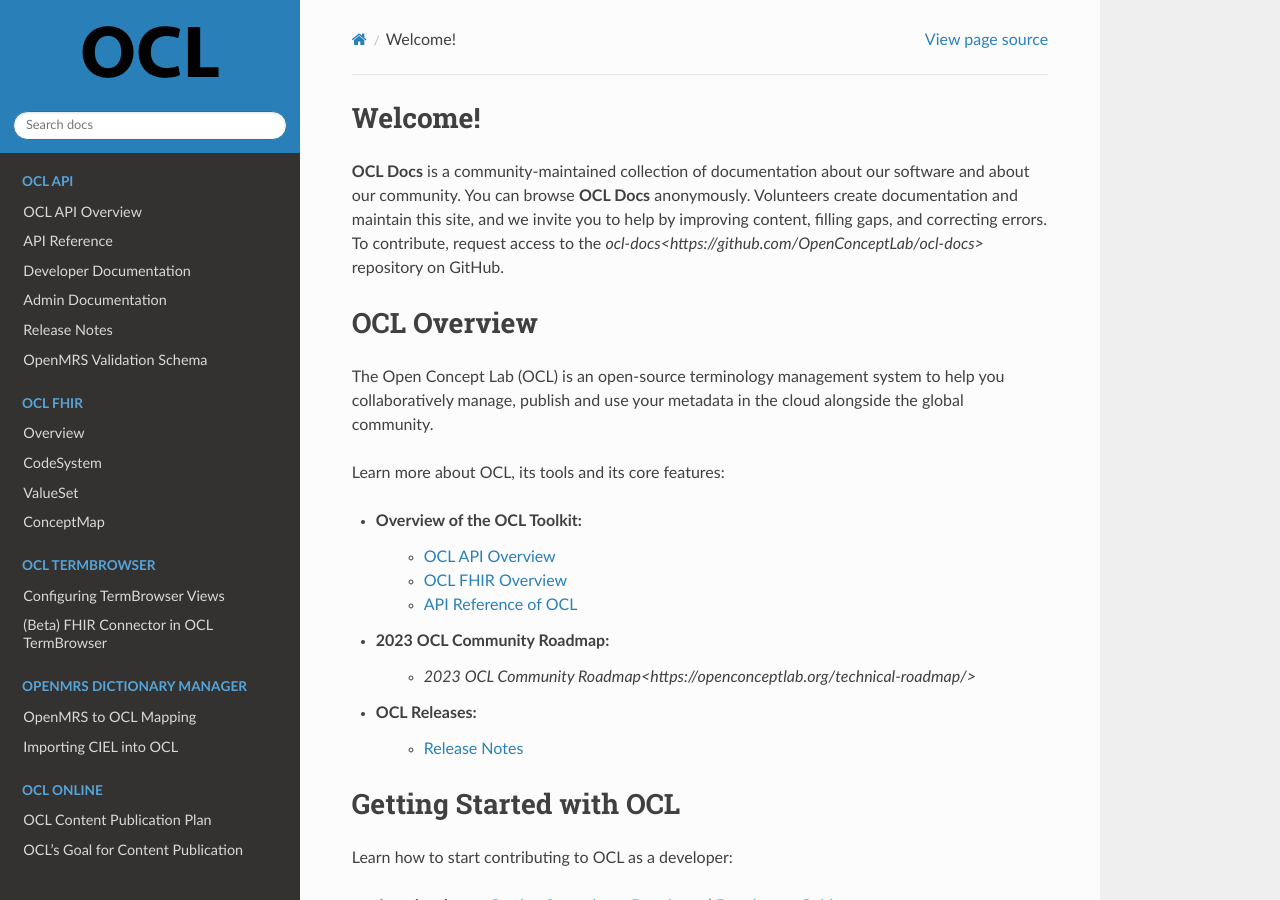
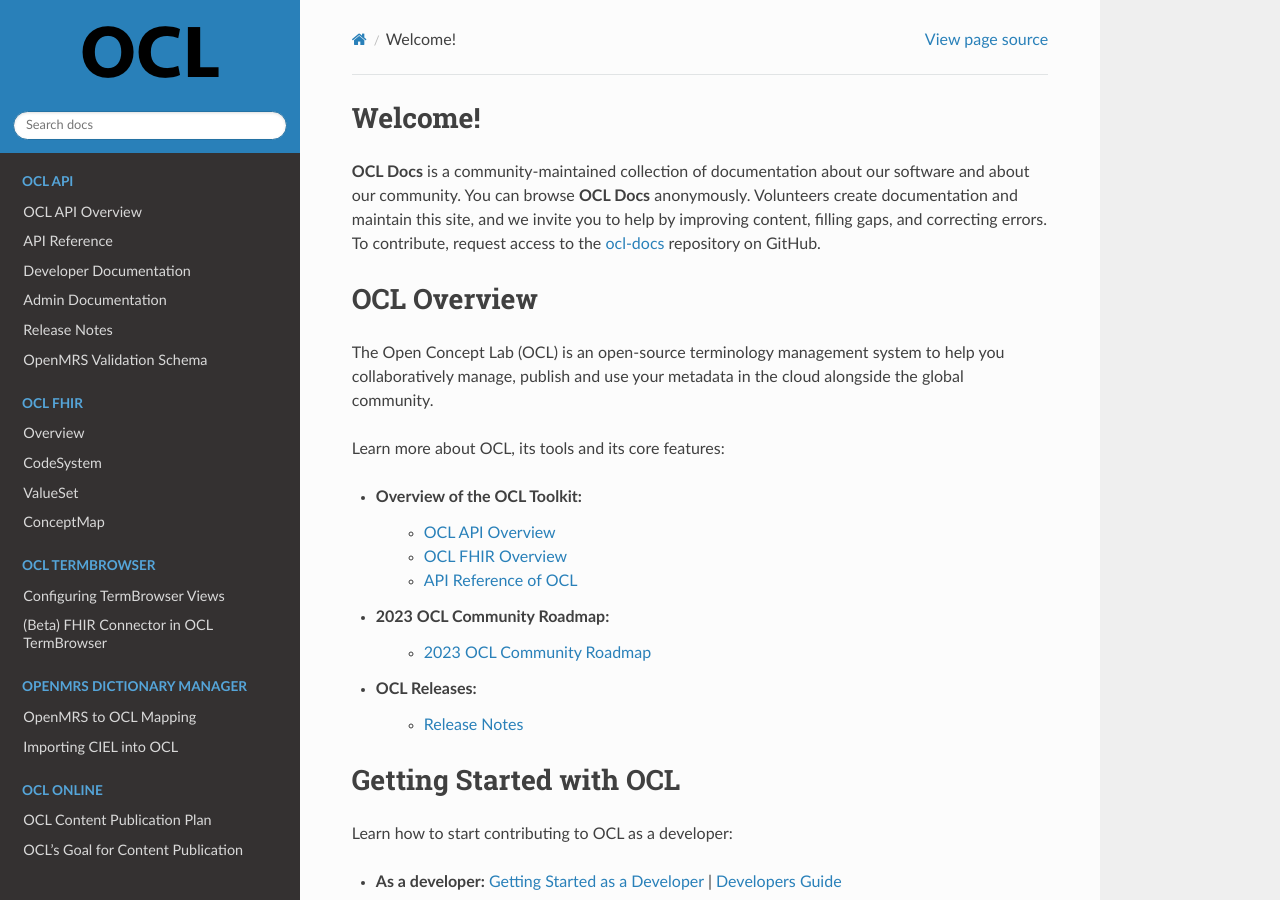
Before and after one commit to OpenConceptLab/ocl-docs, a Sphinx documentation site: the page built from docs/source/index.rst, in a window 1280 px wide and 900 px high. Built offline with Sphinx 7.4.7 and the Read the Docs theme 2.0.0, drawn with Linux system fonts in a browser that asks for light colours.

Commit message:
Fixing some hrefs

```diff
--- a/docs/source/index.rst
+++ b/docs/source/index.rst
@@ -1,6 +1,6 @@
 Welcome!
 --------
-**OCL Docs** is a community-maintained collection of documentation about our software and about our community. You can browse **OCL Docs** anonymously. Volunteers create documentation and maintain this site, and we invite you to help by improving content, filling gaps, and correcting errors. To contribute, request access to the `ocl-docs<https://github.com/OpenConceptLab/ocl-docs>` repository on GitHub.
+**OCL Docs** is a community-maintained collection of documentation about our software and about our community. You can browse **OCL Docs** anonymously. Volunteers create documentation and maintain this site, and we invite you to help by improving content, filling gaps, and correcting errors. To contribute, request access to the `ocl-docs <https://github.com/OpenConceptLab/ocl-docs>`_ repository on GitHub.
 
 OCL Overview
 -------------
@@ -13,7 +13,7 @@
    * :doc:`OCL FHIR Overview</oclfhir/overview>`
    * :doc:`API Reference of OCL</oclapi/apireference/index>`
 * **2023 OCL Community Roadmap:**
-    * `2023 OCL Community Roadmap<https://openconceptlab.org/technical-roadmap/>`
+    * `2023 OCL Community Roadmap <https://openconceptlab.org/technical-roadmap/>`_
 * **OCL Releases:**
    * :doc:`Release Notes </oclapi/releases>`
 
```
